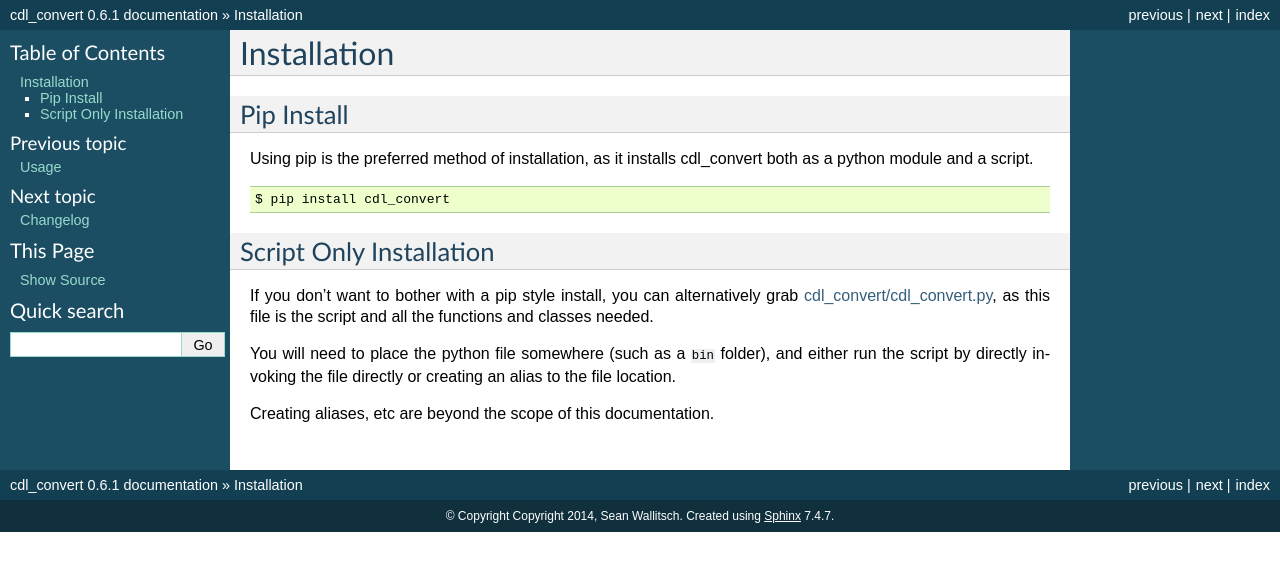
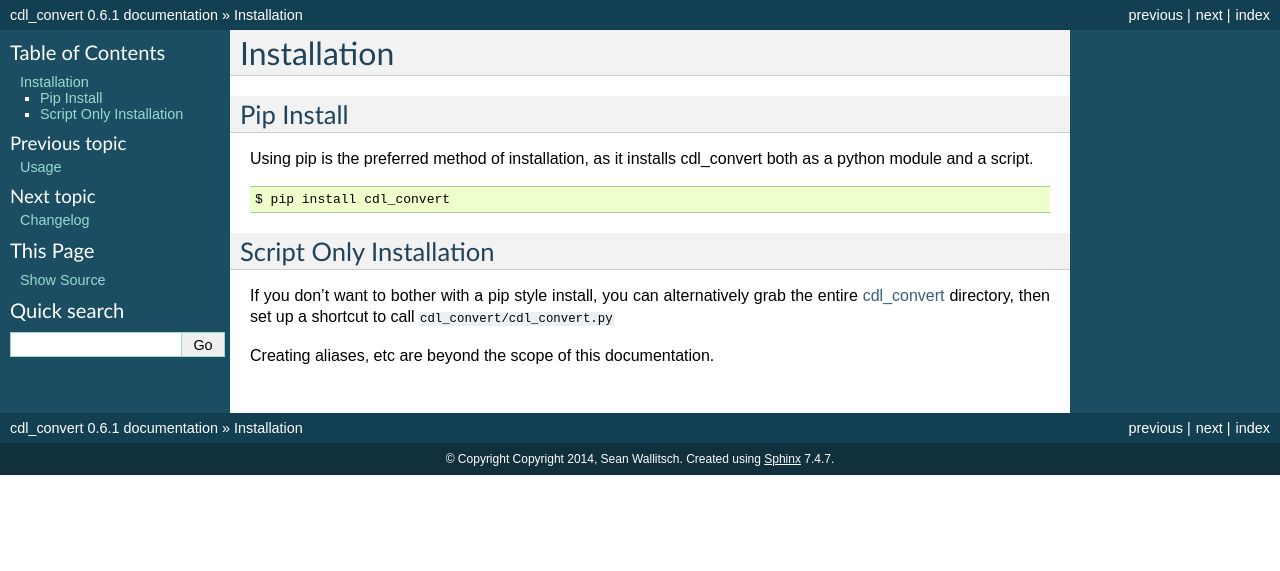
Before and after one commit to shidarin/cdl_convert, a Sphinx documentation site: the page built from docs/installation.rst, in a window 1280 px wide. Shown: the top 571 px of the page. Built offline with Sphinx 7.4.7, drawn with Linux system fonts in a browser that asks for light colours.

Commit message:
Updates installation docs and faq

```diff
--- a/docs/installation.rst
+++ b/docs/installation.rst
@@ -14,13 +14,9 @@
 ========================
 
 If you don't want to bother with a pip style install, you can alternatively
-grab `cdl_convert/cdl_convert.py`_, as this file is the script and all the
-functions and classes needed.
-
-You will need to place the python file somewhere (such as a ``bin`` folder),
-and either run the script by directly invoking the file directly or creating
-an alias to the file location.
+grab the entire `cdl_convert`_ directory, then set up a shortcut to call
+``cdl_convert/cdl_convert.py``
 
 Creating aliases, etc are beyond the scope of this documentation.
 
-.. _cdl_convert/cdl_convert.py: http://github.com/shidarin/cdl_convert/blob/master/cdl_convert/cdl_convert.py
+.. _cdl_convert: http://github.com/shidarin/cdl_convert/
```
Also changed, not shown: docs/faq.rst (+4 -4 lines).
